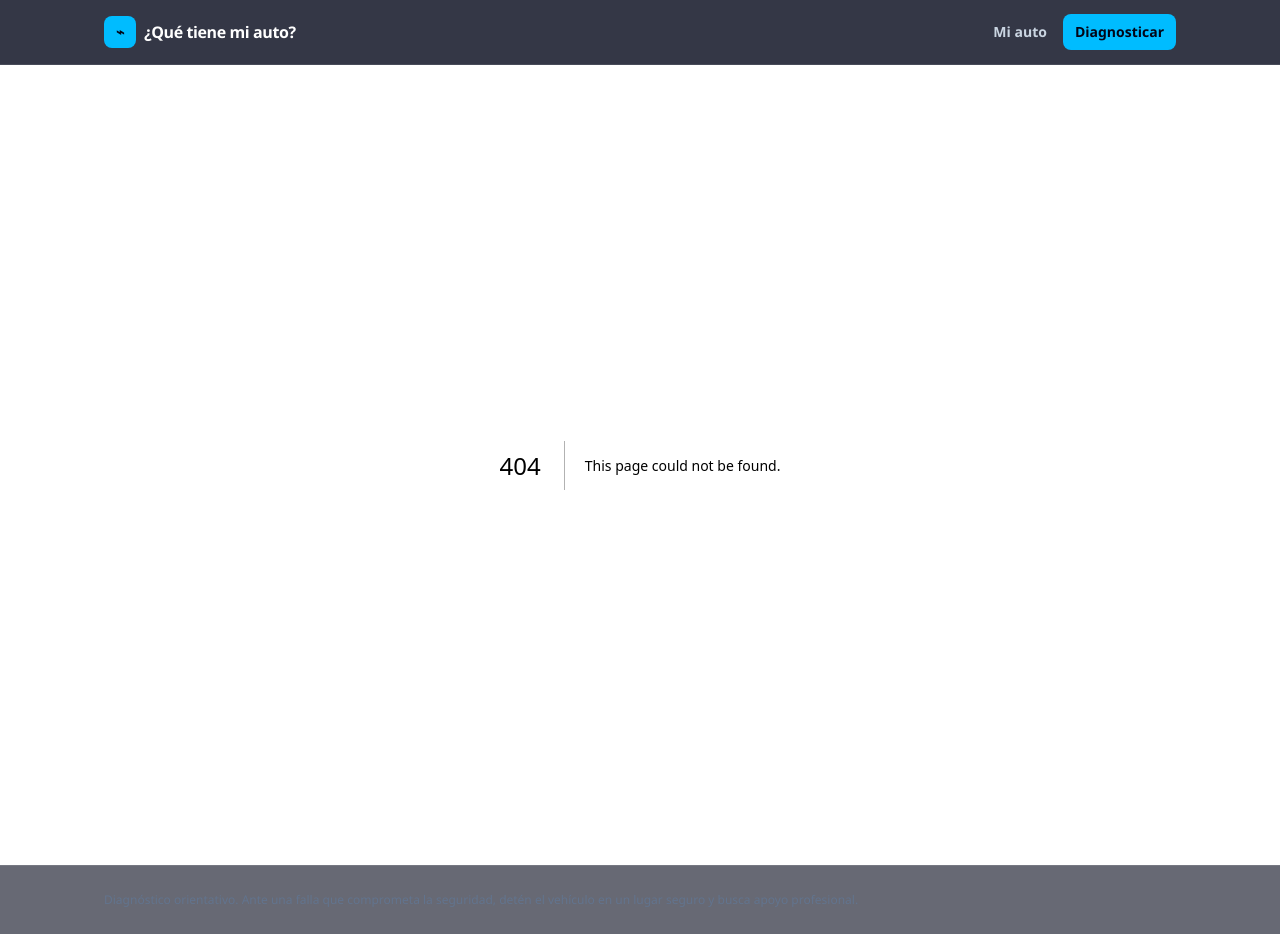
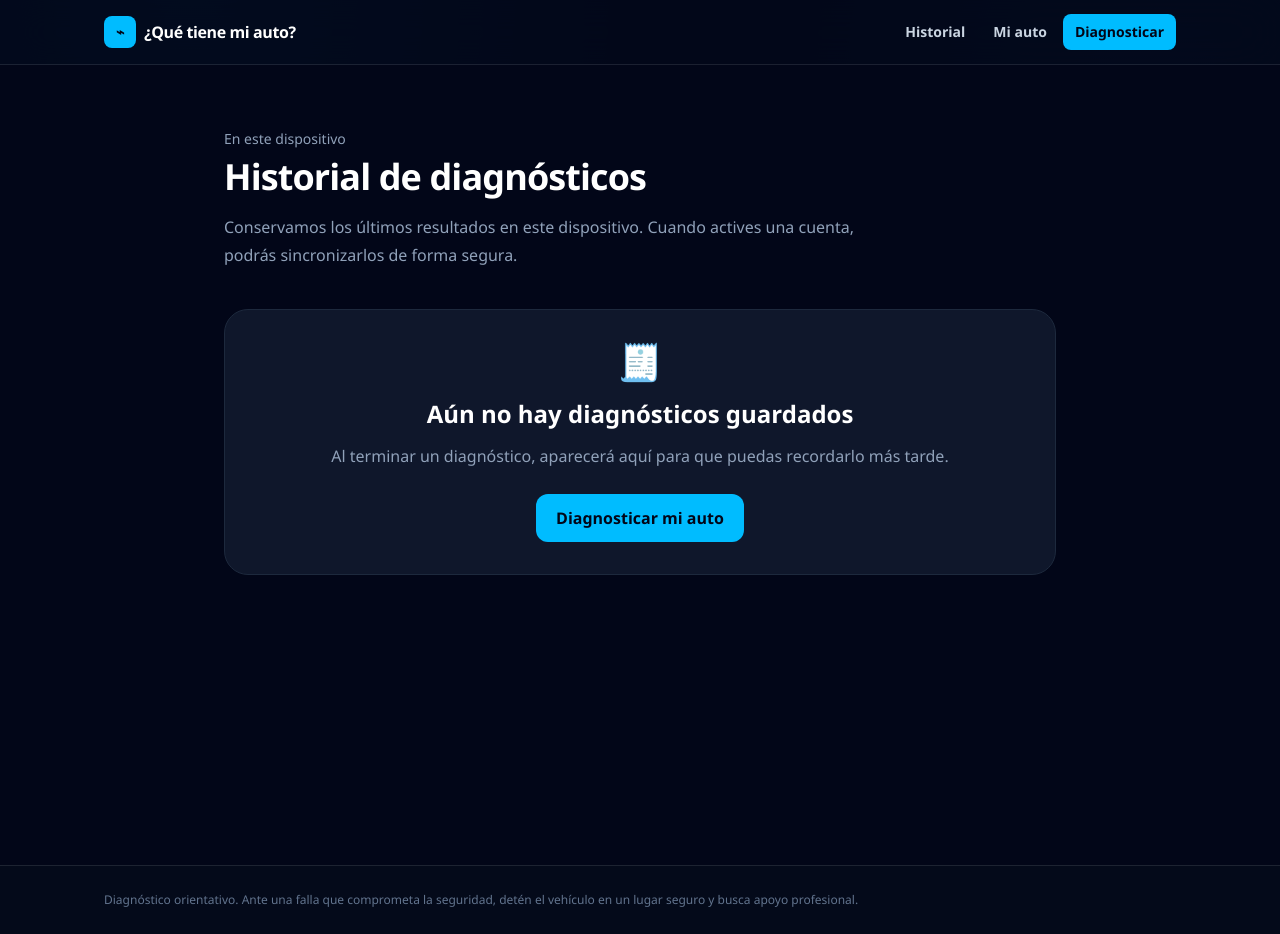
Before and after one commit to AndresRojoUG/que-tiene-mi-auto, a Next.js app: page /historial in a window 1280 px wide. Before the commit this address had no page. Built offline with nearby package versions, Linux system fonts and the light colour scheme.

Commit message:
feat: add local diagnostic history

```diff
--- a/app/diagnostico/preguntas/page.tsx
+++ b/app/diagnostico/preguntas/page.tsx
@@ -5,6 +5,8 @@ import { useSearchParams, useRouter } from "next/navigation";
 import { getDiagnosticDefinition } from "@/data/diagnostics";
 import { runDiagnostic } from "@/data/diagnostics/engine";
 import { diagnosticProblems } from "@/data/diagnostics/problems";
+import { diagnosticResults } from "@/data/diagnostics/results";
+import { saveDiagnosticHistory } from "@/lib/diagnostics/history";
 import {
   clearDiagnosticAnswers,
   readDiagnosticAnswers,
@@ -127,6 +129,13 @@ function PreguntasContent() {
     writeDiagnosticAnswers(problemId, vehicleId, relevantAnswers);
 
     if (nextState.status === "result") {
+      if (vehicleId && diagnosticResults.some((item) => item.id === nextState.resultId)) {
+        saveDiagnosticHistory({
+          vehicleId,
+          problemId,
+          resultId: nextState.resultId,
+        });
+      }
       router.push(
         `/diagnostico/resultado?vehicle=${vehicleId}&problem=${problemId}&result=${nextState.resultId}`,
       );
--- /dev/null
+++ b/app/historial/page.tsx
@@ -0,0 +1,92 @@
+"use client";
+
+import Link from "next/link";
+import { useSyncExternalStore } from "react";
+import { diagnosticProblems } from "@/data/diagnostics/problems";
+import { diagnosticResults } from "@/data/diagnostics/results";
+import { getVehicleById, getVehicleDisplayName } from "@/data/vehicles";
+import {
+  getDiagnosticHistoryServerSnapshot,
+  readDiagnosticHistory,
+  subscribeToDiagnosticHistory,
+} from "@/lib/diagnostics/history";
+
+function formatHistoryDate(createdAt: string) {
+  const date = new Date(createdAt);
+  return Number.isNaN(date.getTime())
+    ? "Fecha no disponible"
+    : new Intl.DateTimeFormat("es-MX", {
+        dateStyle: "medium",
+        timeStyle: "short",
+      }).format(date);
+}
+
+export default function HistorialPage() {
+  const history = useSyncExternalStore(
+    subscribeToDiagnosticHistory,
+    readDiagnosticHistory,
+    getDiagnosticHistoryServerSnapshot,
+  );
+
+  return (
+    <main className="min-h-screen bg-slate-950 text-white">
+      <section className="mx-auto max-w-4xl px-5 py-10 sm:px-8 sm:py-16">
+        <p className="text-sm font-medium text-slate-400">En este dispositivo</p>
+        <h1 className="mt-2 text-4xl font-black tracking-tight">Historial de diagnósticos</h1>
+        <p className="mt-4 max-w-2xl leading-7 text-slate-400">
+          Conservamos los últimos resultados en este dispositivo. Cuando actives una cuenta, podrás sincronizarlos de forma segura.
+        </p>
+
+        {history.length === 0 ? (
+          <div className="mt-10 rounded-3xl border border-slate-800 bg-slate-900 p-8 text-center">
+            <div className="text-4xl" aria-hidden="true">🧾</div>
+            <h2 className="mt-4 text-2xl font-bold">Aún no hay diagnósticos guardados</h2>
+            <p className="mt-3 leading-7 text-slate-400">
+              Al terminar un diagnóstico, aparecerá aquí para que puedas recordarlo más tarde.
+            </p>
+            <Link
+              href="/seleccionar-vehiculo"
+              className="mt-6 inline-flex rounded-xl bg-sky-400 px-5 py-3 font-bold text-slate-950 transition hover:bg-sky-300"
+            >
+              Diagnosticar mi auto
+            </Link>
+          </div>
+        ) : (
+          <div className="mt-10 space-y-4">
+            {history.map((entry) => {
+              const vehicle = getVehicleById(entry.vehicleId);
+              const problem = diagnosticProblems.find((item) => item.id === entry.problemId);
+              const result = diagnosticResults.find((item) => item.id === entry.resultId);
+
+              return (
+                <article key={entry.id} className="rounded-3xl border border-slate-800 bg-slate-900 p-6">
+                  <div className="flex flex-col gap-4 sm:flex-row sm:items-start sm:justify-between">
+                    <div>
+                      <p className="text-sm font-medium text-sky-300">
+                        {problem?.title ?? "Diagnóstico"}
+                      </p>
+                      <h2 className="mt-2 text-xl font-bold">
+                        {result?.title ?? "Resultado ya no disponible"}
+                      </h2>
+                      <p className="mt-2 text-sm text-slate-400">
+                        {vehicle ? getVehicleDisplayName(vehicle) : "Vehículo ya no disponible"} · {formatHistoryDate(entry.createdAt)}
+                      </p>
+                    </div>
+                    {vehicle && (
+                      <Link
+                        href={`/vehiculo?id=${vehicle.id}`}
+                        className="rounded-xl border border-slate-700 px-4 py-2 text-sm font-semibold text-white transition hover:bg-slate-800"
+                      >
+                        Ver mi auto
+                      </Link>
+                    )}
+                  </div>
+                </article>
+              );
+            })}
+          </div>
+        )}
+      </section>
+    </main>
+  );
+}
--- a/components/AppHeader.tsx
+++ b/components/AppHeader.tsx
@@ -49,6 +49,12 @@ export default function AppHeader() {
 
         <nav aria-label="Navegación principal" className="flex items-center gap-1">
           <Link
+            href="/historial"
+            className="hidden rounded-lg px-3 py-2 text-sm font-semibold text-slate-300 transition hover:bg-white/5 hover:text-white sm:inline-flex"
+          >
+            Historial
+          </Link>
+          <Link
             href={myVehicleHref}
             className="rounded-lg px-3 py-2 text-sm font-semibold text-slate-300 transition hover:bg-white/5 hover:text-white"
           >
--- /dev/null
+++ b/lib/diagnostics/history.ts
@@ -0,0 +1,92 @@
+const DIAGNOSTIC_HISTORY_STORAGE_KEY = "diagnosticHistory";
+const DIAGNOSTIC_HISTORY_CHANGED_EVENT = "diagnostic-history-changed";
+const MAX_HISTORY_ENTRIES = 12;
+const EMPTY_HISTORY: DiagnosticHistoryEntry[] = [];
+
+let lastStoredValue: string | null | undefined;
+let lastHistory: DiagnosticHistoryEntry[] = EMPTY_HISTORY;
+
+export type DiagnosticHistoryEntry = {
+  id: string;
+  vehicleId: string;
+  problemId: string;
+  resultId: string;
+  createdAt: string;
+};
+
+function isHistoryEntry(value: unknown): value is DiagnosticHistoryEntry {
+  if (!value || typeof value !== "object" || Array.isArray(value)) return false;
+
+  const entry = value as Record<string, unknown>;
+  return (
+    typeof entry.id === "string" &&
+    typeof entry.vehicleId === "string" &&
+    typeof entry.problemId === "string" &&
+    typeof entry.resultId === "string" &&
+    typeof entry.createdAt === "string"
+  );
+}
+
+export function readDiagnosticHistory(): DiagnosticHistoryEntry[] {
+  if (typeof window === "undefined") return EMPTY_HISTORY;
+
+  try {
+    const raw = localStorage.getItem(DIAGNOSTIC_HISTORY_STORAGE_KEY);
+    if (raw === lastStoredValue) return lastHistory;
+
+    lastStoredValue = raw;
+    if (!raw) {
+      lastHistory = EMPTY_HISTORY;
+      return lastHistory;
+    }
+
+    const parsed: unknown = JSON.parse(raw);
+    if (!Array.isArray(parsed)) {
+      lastHistory = EMPTY_HISTORY;
+      return lastHistory;
+    }
+
+    lastHistory = parsed.filter(isHistoryEntry).slice(0, MAX_HISTORY_ENTRIES);
+    return lastHistory;
+  } catch {
+    return EMPTY_HISTORY;
+  }
+}
+
+export function subscribeToDiagnosticHistory(onStoreChange: () => void) {
+  if (typeof window === "undefined") return () => undefined;
+
+  window.addEventListener(DIAGNOSTIC_HISTORY_CHANGED_EVENT, onStoreChange);
+  window.addEventListener("storage", onStoreChange);
+
+  return () => {
+    window.removeEventListener(DIAGNOSTIC_HISTORY_CHANGED_EVENT, onStoreChange);
+    window.removeEventListener("storage", onStoreChange);
+  };
+}
+
+export function getDiagnosticHistoryServerSnapshot() {
+  return EMPTY_HISTORY;
+}
+
+export function saveDiagnosticHistory(
+  entry: Omit<DiagnosticHistoryEntry, "id" | "createdAt">,
+) {
+  if (typeof window === "undefined") return;
+
+  try {
+    const nextEntry: DiagnosticHistoryEntry = {
+      ...entry,
+      id: crypto.randomUUID(),
+      createdAt: new Date().toISOString(),
+    };
+    localStorage.setItem(
+      DIAGNOSTIC_HISTORY_STORAGE_KEY,
+      JSON.stringify([nextEntry, ...readDiagnosticHistory()].slice(0, MAX_HISTORY_ENTRIES)),
+    );
+    lastStoredValue = undefined;
+    window.dispatchEvent(new Event(DIAGNOSTIC_HISTORY_CHANGED_EVENT));
+  } catch {
+    // Local history is optional and must never prevent completing a diagnosis.
+  }
+}
```
